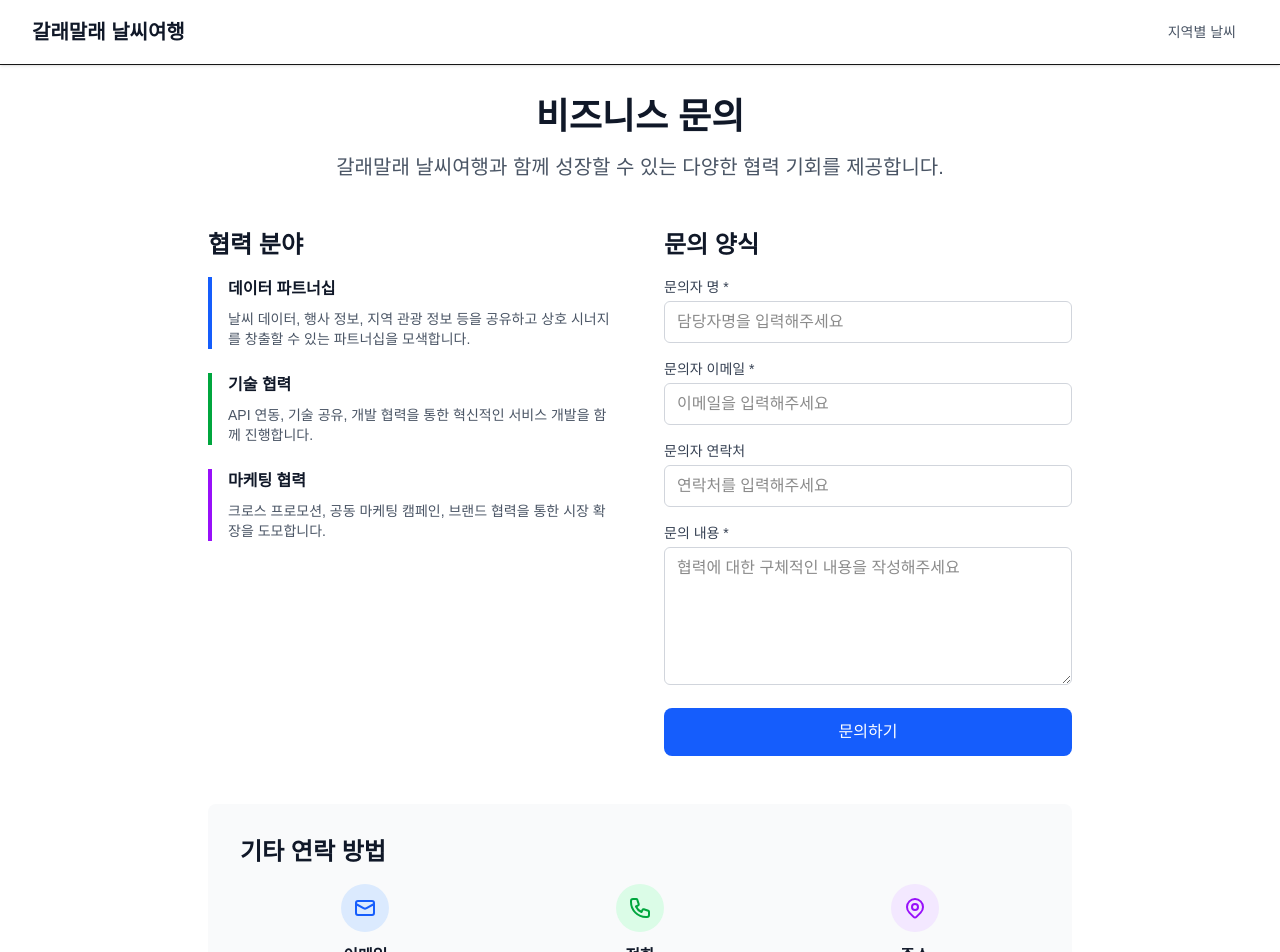
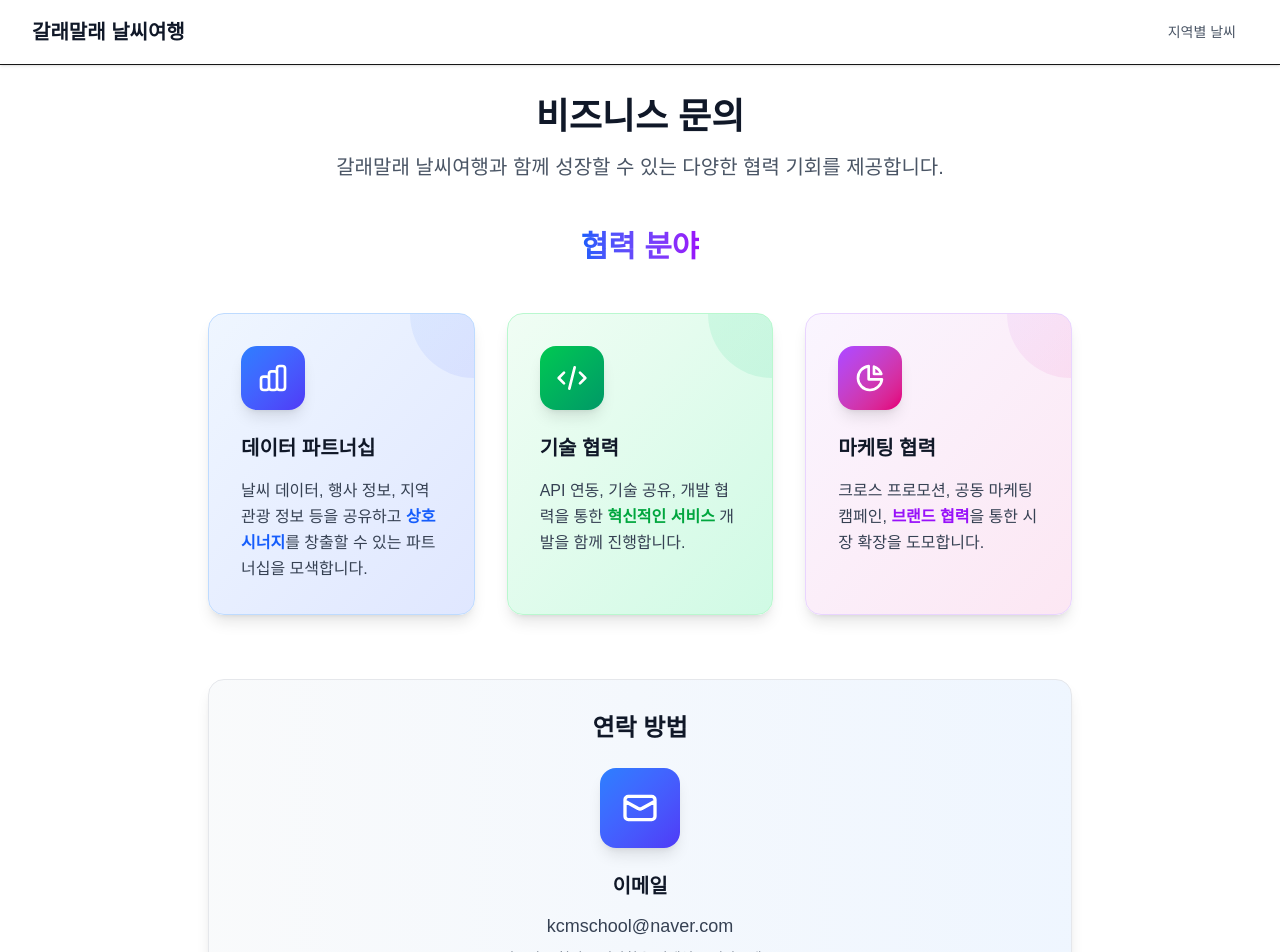
Before and after one commit to kang0703/ssr-weather, a Next.js app: page /business in a window 1280 px wide. Shown: the top 952 px of the page. Built offline with nearby package versions, Linux system fonts and the light colour scheme.

Commit message:
footer 메뉴 페이지 추가 및 메인 5일 예보처럼 서브페이지도 나오게 작업

```diff
--- a/src/app/business/page.tsx
+++ b/src/app/business/page.tsx
@@ -15,136 +15,98 @@ export default function BusinessPage() {
         </p>
       </div>
 
-      <div className="grid md:grid-cols-2 gap-12 mb-12">
-        <div>
-          <h2 className="text-2xl font-semibold text-gray-900 mb-4">협력 분야</h2>
-          <div className="space-y-6">
-            <div className="border-l-4 border-blue-600 pl-4">
-              <h3 className="font-semibold text-gray-900 mb-2">데이터 파트너십</h3>
-              <p className="text-gray-600 text-sm">
+      <div className="mb-16">
+        <h2 className="text-3xl font-bold text-center text-gray-900 mb-12">
+          <span className="bg-gradient-to-r from-blue-600 to-purple-600 bg-clip-text text-transparent">
+            협력 분야
+          </span>
+        </h2>
+
+        <div className="grid md:grid-cols-3 gap-8">
+          {/* 데이터 파트너십 */}
+          <div className="group relative overflow-hidden rounded-2xl bg-gradient-to-br from-blue-50 to-indigo-100 p-8 shadow-lg hover:shadow-2xl transition-all duration-500 hover:-translate-y-2 border border-blue-200">
+            <div className="absolute top-0 right-0 w-32 h-32 bg-gradient-to-br from-blue-400 to-indigo-500 opacity-10 rounded-full -translate-y-16 translate-x-16 group-hover:scale-110 transition-transform duration-500"></div>
+
+            <div className="relative z-10">
+              <div className="w-16 h-16 bg-gradient-to-br from-blue-500 to-indigo-600 rounded-2xl flex items-center justify-center mb-6 shadow-lg">
+                <svg className="w-8 h-8 text-white" fill="none" stroke="currentColor" viewBox="0 0 24 24">
+                  <path strokeLinecap="round" strokeLinejoin="round" strokeWidth={2} d="M9 19v-6a2 2 0 00-2-2H5a2 2 0 00-2 2v6a2 2 0 002 2h2a2 2 0 002-2zm0 0V9a2 2 0 012-2h2a2 2 0 012 2v10m-6 0a2 2 0 002 2h2a2 2 0 002-2m0 0V5a2 2 0 012-2h2a2 2 0 012 2v14a2 2 0 01-2 2h-2a2 2 0 01-2-2z" />
+                </svg>
+              </div>
+
+              <h3 className="text-xl font-bold text-gray-900 mb-4 group-hover:text-blue-600 transition-colors duration-300">
+                데이터 파트너십
+              </h3>
+
+              <p className="text-gray-700 leading-relaxed">
                 날씨 데이터, 행사 정보, 지역 관광 정보 등을 공유하고
-                상호 시너지를 창출할 수 있는 파트너십을 모색합니다.
+                <span className="font-semibold text-blue-600"> 상호 시너지</span>를 창출할 수 있는
+                파트너십을 모색합니다.
               </p>
             </div>
+          </div>
 
-            <div className="border-l-4 border-green-600 pl-4">
-              <h3 className="font-semibold text-gray-900 mb-2">기술 협력</h3>
-              <p className="text-gray-600 text-sm">
+          {/* 기술 협력 */}
+          <div className="group relative overflow-hidden rounded-2xl bg-gradient-to-br from-green-50 to-emerald-100 p-8 shadow-lg hover:shadow-2xl transition-all duration-500 hover:-translate-y-2 border border-green-200">
+            <div className="absolute top-0 right-0 w-32 h-32 bg-gradient-to-br from-green-400 to-emerald-500 opacity-10 rounded-full -translate-y-16 translate-x-16 group-hover:scale-110 transition-transform duration-500"></div>
+
+            <div className="relative z-10">
+              <div className="w-16 h-16 bg-gradient-to-br from-green-500 to-emerald-600 rounded-2xl flex items-center justify-center mb-6 shadow-lg">
+                <svg className="w-8 h-8 text-white" fill="none" stroke="currentColor" viewBox="0 0 24 24">
+                  <path strokeLinecap="round" strokeLinejoin="round" strokeWidth={2} d="M10 20l4-16m4 4l4 4-4 4M6 16l-4-4 4-4" />
+                </svg>
+              </div>
+
+              <h3 className="text-xl font-bold text-gray-900 mb-4 group-hover:text-green-600 transition-colors duration-300">
+                기술 협력
+              </h3>
+
+              <p className="text-gray-700 leading-relaxed">
                 API 연동, 기술 공유, 개발 협력을 통한
-                혁신적인 서비스 개발을 함께 진행합니다.
+                <span className="font-semibold text-green-600"> 혁신적인 서비스</span> 개발을
+                함께 진행합니다.
               </p>
             </div>
+          </div>
 
-            <div className="border-l-4 border-purple-600 pl-4">
-              <h3 className="font-semibold text-gray-900 mb-2">마케팅 협력</h3>
-              <p className="text-gray-600 text-sm">
+          {/* 마케팅 협력 */}
+          <div className="group relative overflow-hidden rounded-2xl bg-gradient-to-br from-purple-50 to-pink-100 p-8 shadow-lg hover:shadow-2xl transition-all duration-500 hover:-translate-y-2 border border-purple-200">
+            <div className="absolute top-0 right-0 w-32 h-32 bg-gradient-to-br from-purple-400 to-pink-500 opacity-10 rounded-full -translate-y-16 translate-x-16 group-hover:scale-110 transition-transform duration-500"></div>
+
+            <div className="relative z-10">
+              <div className="w-16 h-16 bg-gradient-to-br from-purple-500 to-pink-600 rounded-2xl flex items-center justify-center mb-6 shadow-lg">
+                <svg className="w-8 h-8 text-white" fill="none" stroke="currentColor" viewBox="0 0 24 24">
+                  <path strokeLinecap="round" strokeLinejoin="round" strokeWidth={2} d="M11 3.055A9.001 9.001 0 1020.945 13H11V3.055z" />
+                  <path strokeLinecap="round" strokeLinejoin="round" strokeWidth={2} d="M20.488 9H15V3.512A9.025 9.025 0 0120.488 9z" />
+                </svg>
+              </div>
+
+              <h3 className="text-xl font-bold text-gray-900 mb-4 group-hover:text-purple-600 transition-colors duration-300">
+                마케팅 협력
+              </h3>
+
+              <p className="text-gray-700 leading-relaxed">
                 크로스 프로모션, 공동 마케팅 캠페인,
-                브랜드 협력을 통한 시장 확장을 도모합니다.
+                <span className="font-semibold text-purple-600"> 브랜드 협력</span>을 통한
+                시장 확장을 도모합니다.
               </p>
             </div>
           </div>
         </div>
-
-        <div>
-          <h2 className="text-2xl font-semibold text-gray-900 mb-4">문의 양식</h2>
-          <form className="space-y-4">
-            <div>
-              <label htmlFor="name" className="block text-sm font-medium text-gray-700 mb-1">
-                문의자 명 *
-              </label>
-              <input
-                type="text"
-                id="name"
-                name="name"
-                required
-                className="w-full px-3 py-2 border border-gray-300 rounded-md focus:outline-none focus:ring-2 focus:ring-blue-500 focus:border-transparent"
-                placeholder="담당자명을 입력해주세요"
-              />
-            </div>
-
-            <div>
-              <label htmlFor="email" className="block text-sm font-medium text-gray-700 mb-1">
-                문의자 이메일 *
-              </label>
-              <input
-                type="email"
-                id="email"
-                name="email"
-                required
-                className="w-full px-3 py-2 border border-gray-300 rounded-md focus:outline-none focus:ring-2 focus:ring-blue-500 focus:border-transparent"
-                placeholder="이메일을 입력해주세요"
-              />
-            </div>
-
-            <div>
-              <label htmlFor="phone" className="block text-sm font-medium text-gray-700 mb-1">
-                문의자 연락처
-              </label>
-              <input
-                type="tel"
-                id="phone"
-                name="phone"
-                className="w-full px-3 py-2 border border-gray-300 rounded-md focus:outline-none focus:ring-2 focus:ring-blue-500 focus:border-transparent"
-                placeholder="연락처를 입력해주세요"
-              />
-            </div>
-
-            <div>
-              <label htmlFor="message" className="block text-sm font-medium text-gray-700 mb-1">
-                문의 내용 *
-              </label>
-              <textarea
-                id="message"
-                name="message"
-                rows={5}
-                required
-                className="w-full px-3 py-2 border border-gray-300 rounded-md focus:outline-none focus:ring-2 focus:ring-blue-500 focus:border-transparent"
-                placeholder="협력에 대한 구체적인 내용을 작성해주세요"
-              ></textarea>
-            </div>
-
-            <button
-              type="submit"
-              className="w-full bg-blue-600 text-white py-3 px-6 rounded-lg hover:bg-blue-700 transition-colors font-medium"
-            >
-              문의하기
-            </button>
-          </form>
-        </div>
       </div>
 
-      <div className="bg-gray-50 rounded-lg p-8">
-        <h2 className="text-2xl font-semibold text-gray-900 mb-4">기타 연락 방법</h2>
-        <div className="grid md:grid-cols-3 gap-6">
+      <div className="bg-gradient-to-r from-gray-50 to-blue-50 rounded-2xl p-8 text-center shadow-lg border border-gray-200">
+        <h2 className="text-2xl font-semibold text-gray-900 mb-6">연락 방법</h2>
+        <div className="flex justify-center">
           <div className="text-center">
-            <div className="w-12 h-12 bg-blue-100 rounded-full flex items-center justify-center mx-auto mb-3">
-              <svg className="w-6 h-6 text-blue-600" fill="none" stroke="currentColor" viewBox="0 0 24 24">
+            <div className="w-20 h-20 bg-gradient-to-br from-blue-500 to-indigo-600 rounded-2xl flex items-center justify-center mx-auto mb-6 shadow-lg">
+              <svg className="w-10 h-10 text-white" fill="none" stroke="currentColor" viewBox="0 0 24 24">
                 <path strokeLinecap="round" strokeLinejoin="round" strokeWidth={2} d="M3 8l7.89 4.26a2 2 0 002.22 0L21 8M5 19h14a2 2 0 002-2V7a2 2 0 00-2-2H5a2 2 0 00-2 2v10a2 2 0 002 2z" />
               </svg>
             </div>
-            <h3 className="font-semibold text-gray-900 mb-1">이메일</h3>
-            <p className="text-sm text-gray-600">business@weather-travel.com</p>
-          </div>
-
-          <div className="text-center">
-            <div className="w-12 h-12 bg-green-100 rounded-full flex items-center justify-center mx-auto mb-3">
-              <svg className="w-6 h-6 text-green-600" fill="none" stroke="currentColor" viewBox="0 0 24 24">
-                <path strokeLinecap="round" strokeLinejoin="round" strokeWidth={2} d="M3 5a2 2 0 012-2h3.28a1 1 0 01.948.684l1.498 4.493a1 1 0 01-.502 1.21l-2.257 1.13a11.042 11.042 0 005.516 5.516l1.13-2.257a1 1 0 011.21-.502l4.493 1.498a1 1 0 01.684.949V19a2 2 0 01-2 2h-1C9.716 21 3 14.284 3 6V5z" />
-              </svg>
-            </div>
-            <h3 className="font-semibold text-gray-900 mb-1">전화</h3>
-            <p className="text-sm text-gray-600">02-1234-5678</p>
-          </div>
-
-          <div className="text-center">
-            <div className="w-12 h-12 bg-purple-100 rounded-full flex items-center justify-center mx-auto mb-3">
-              <svg className="w-6 h-6 text-purple-600" fill="none" stroke="currentColor" viewBox="0 0 24 24">
-                <path strokeLinecap="round" strokeLinejoin="round" strokeWidth={2} d="M17.657 16.657L13.414 20.9a1.998 1.998 0 01-2.827 0l-4.244-4.243a8 8 0 1111.314 0z" />
-                <path strokeLinecap="round" strokeLinejoin="round" strokeWidth={2} d="M15 11a3 3 0 11-6 0 3 3 0 016 0z" />
-              </svg>
-            </div>
-            <h3 className="font-semibold text-gray-900 mb-1">주소</h3>
-            <p className="text-sm text-gray-600">서울특별시 강남구</p>
+            <h3 className="font-semibold text-gray-900 mb-3 text-xl">이메일</h3>
+            <p className="text-lg text-gray-700 font-medium">kcmschool@naver.com</p>
+            <p className="text-sm text-gray-600 mt-2">비즈니스 협력 문의사항은 이메일로 연락주세요.</p>
           </div>
         </div>
       </div>
```
Also changed, not shown: src/components/RegionWeather.tsx (+12 -3 lines).
